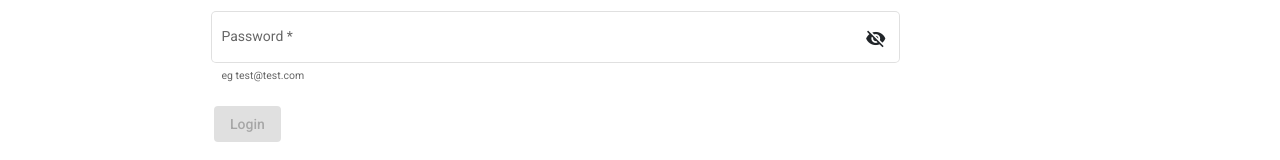
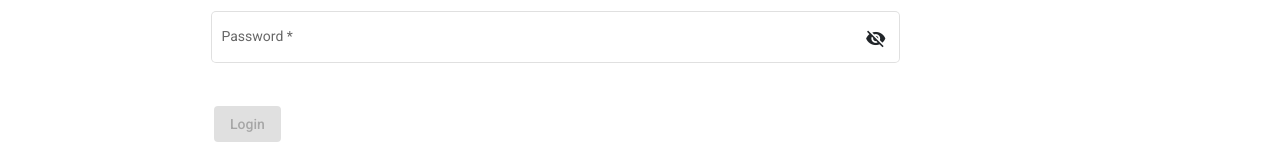
Before and after one commit to Pman143/questionnaire, an Angular app: page /user-login in a window 1280 px wide. Shown: the part 334-494 px from the top of the page. Built offline with nearby package versions, Linux system fonts and the light colour scheme.

Commit message:
Data being pulled

```diff
--- a/src/app/components/user-login/user-login.component.html
+++ b/src/app/components/user-login/user-login.component.html
@@ -17,7 +17,6 @@
                  formControlName="password">
           <mat-icon style="cursor:pointer;" (click)="hide = !hide"
                     matSuffix>{{hide ? 'visibility_off' : 'visibility'}}</mat-icon>
-          <mat-hint>eg test@test.com</mat-hint>
         </mat-form-field>
         <br>
         <br>
```
